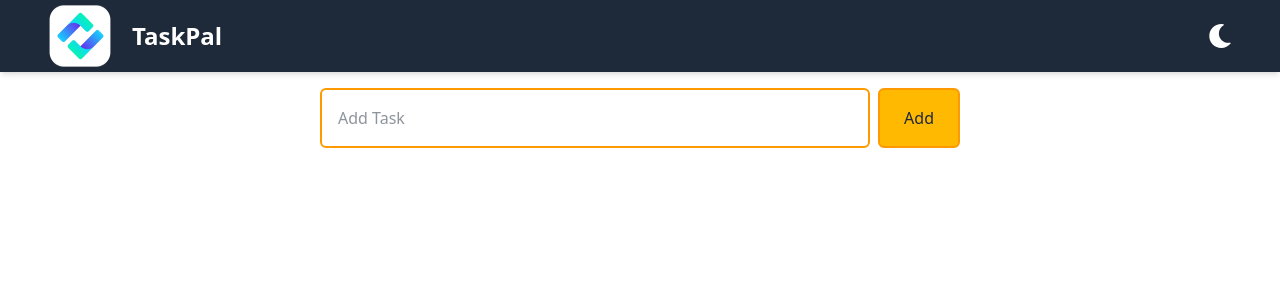
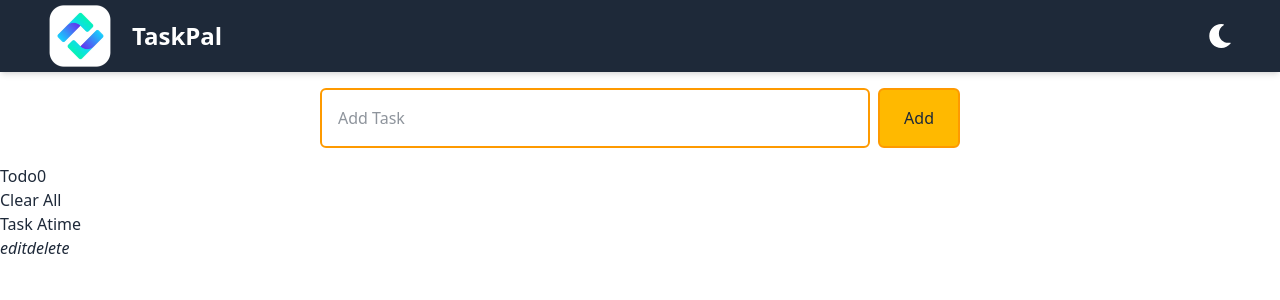
Before and after one commit to OlgaMinaievaWebDev/task-pal, a React (Vite) app: page / in a window 1280 px wide. Shown: the top 300 px of the page. Built offline with nearby package versions, Linux system fonts and the light colour scheme.

Commit message:
hard coded showTasks

```diff
--- a/src/App.jsx
+++ b/src/App.jsx
@@ -1,5 +1,6 @@
 import AddTask from "./components/AddTask";
 import Header from "./components/Header";
+import ShowTask from "./components/ShowTask";
 import { ThemeProvider } from "./context/ThemeContext";
 
 function App() {
@@ -7,7 +8,8 @@ function App() {
     <ThemeProvider>
       <div className="min-h-screen w-full bg-white text-gray-800 dark:bg-gray-900 dark:text-white transition-colors duration-300">
         <Header />
-       <AddTask />
+        <AddTask />
+        <ShowTask />
       </div>
     </ThemeProvider>
   );
--- a/src/components/ShowTask.jsx
+++ b/src/components/ShowTask.jsx
@@ -1,8 +1,24 @@
 function ShowTask() {
  return (
-  <div>
-   show
-  </div>
+  <section>
+   <div>
+    <div>
+     <span>Todo</span>
+     <span>0</span>
+    </div>
+    <button>Clear All</button>
+   </div>
+   <ul>
+    <li>
+     <p>
+      <span>Task A</span>
+      <span>time</span>
+     </p>
+     <i>edit</i>
+     <i>delete</i>
+    </li>
+   </ul>
+  </section>
  )
 }
 
--- /dev/null
+++ b/src/ui/Button.jsx
@@ -0,0 +1,9 @@
+function Button() {
+ return (
+  <button>
+
+  </button>
+ )
+}
+
+export default Button
```
